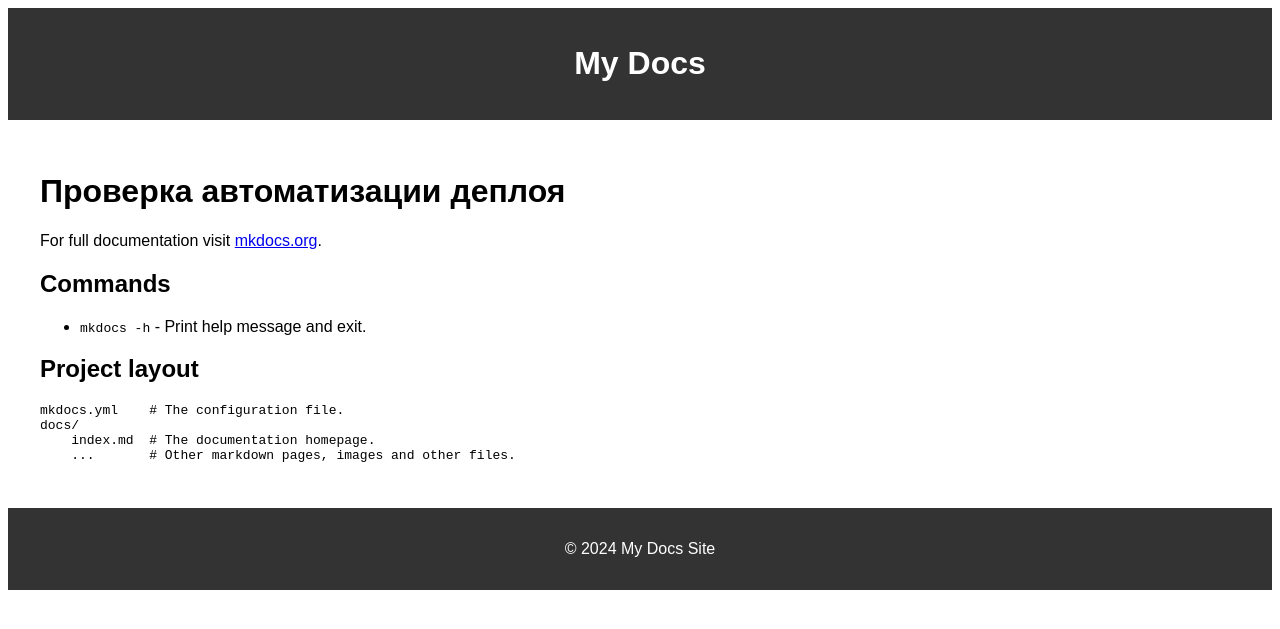
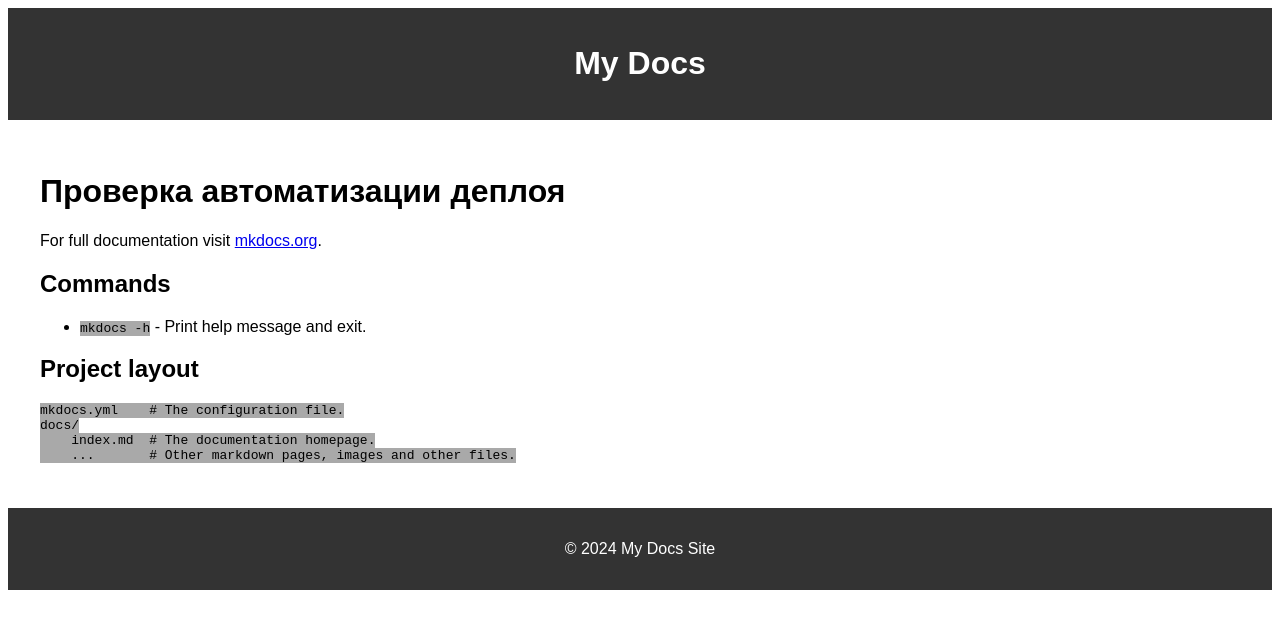
Before and after one commit to AlexandrVanchukov/web-python_mkdocs-site, an MkDocs documentation site: the page built from docs/index.md, in a window 1280 px wide. Shown: the top 629 px of the page. Built offline with MkDocs 1.6.1, drawn with Linux system fonts in a browser that asks for light colours.

Commit message:
edit style

```diff
--- a/theme/css/styles.css
+++ b/theme/css/styles.css
@@ -18,3 +18,7 @@ header nav a {
 main {
     padding: 2rem;
 }
+
+code {
+    background-color: darkgray;
+}
```
